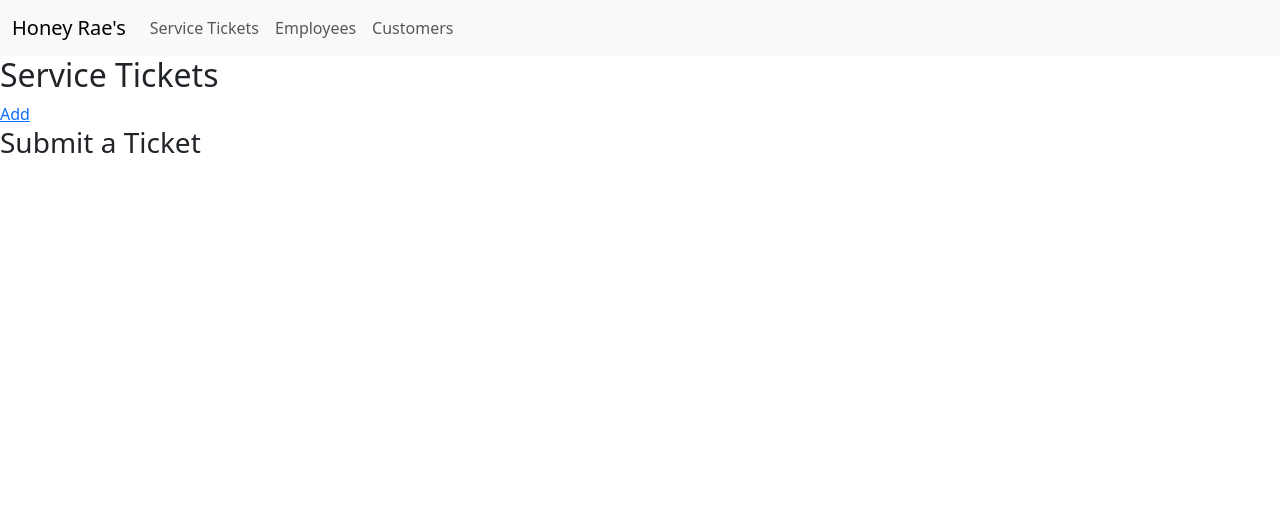
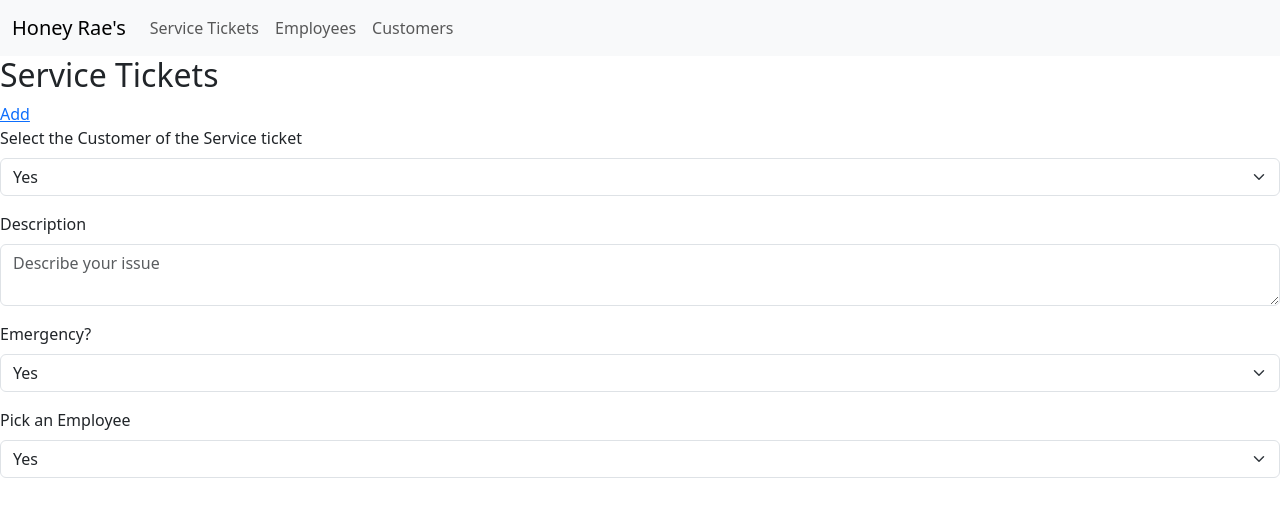
Before and after one commit to britnay268/HoneyRaesClient, a React (Vite) app: page /tickets/create in a window 1280 px wide. Shown: the top 516 px of the page. Built offline with nearby package versions, Linux system fonts and the light colour scheme.

Commit message:
Added layout for the form to create a ticket

```diff
--- a/src/components/tickets/CreateTicket.jsx
+++ b/src/components/tickets/CreateTicket.jsx
@@ -1,3 +1,78 @@
+import { useState } from "react";
+import { Form, FormGroup, Input, Label } from "reactstrap";
+
+// const [ticket, setTickets] = useState(null);
+// const [employee, setEmployees] = useState(null);
+// const [customer, setCustomer] = useState(null);
+
+
 export default function CreateTicket() {
-  return <h3>Submit a Ticket</h3>;
+  return (
+    <>
+      <Form>
+      <FormGroup>
+          <Label for="customer">
+            Select the Customer of the Service ticket
+          </Label>
+          <Input
+            id="customer"
+            name="customer"
+            type="select"
+          >
+            <option>
+              Yes
+            </option>
+            <option>
+              No
+            </option>
+          </Input>
+        </FormGroup>
+        <FormGroup>
+          <Label for="description">
+            Description
+          </Label>
+          <Input
+            id="exampleEmail"
+            name="email"
+            placeholder="Describe your issue"
+            type="textarea"
+          />
+        </FormGroup>
+        <FormGroup>
+          <Label for="emergency">
+            Emergency?
+          </Label>
+          <Input
+            id="emergency"
+            name="emergency"
+            type="select"
+          >
+            <option>
+              Yes
+            </option>
+            <option>
+              No
+            </option>
+          </Input>
+        </FormGroup>
+        <FormGroup>
+          <Label for="employee">
+            Pick an Employee
+          </Label>
+          <Input
+            id="emergency"
+            name="emergency"
+            type="select"
+          >
+            <option>
+              Yes
+            </option>
+            <option>
+              No
+            </option>
+          </Input>
+        </FormGroup>
+      </Form>
+    </>
+  );
 }
```
